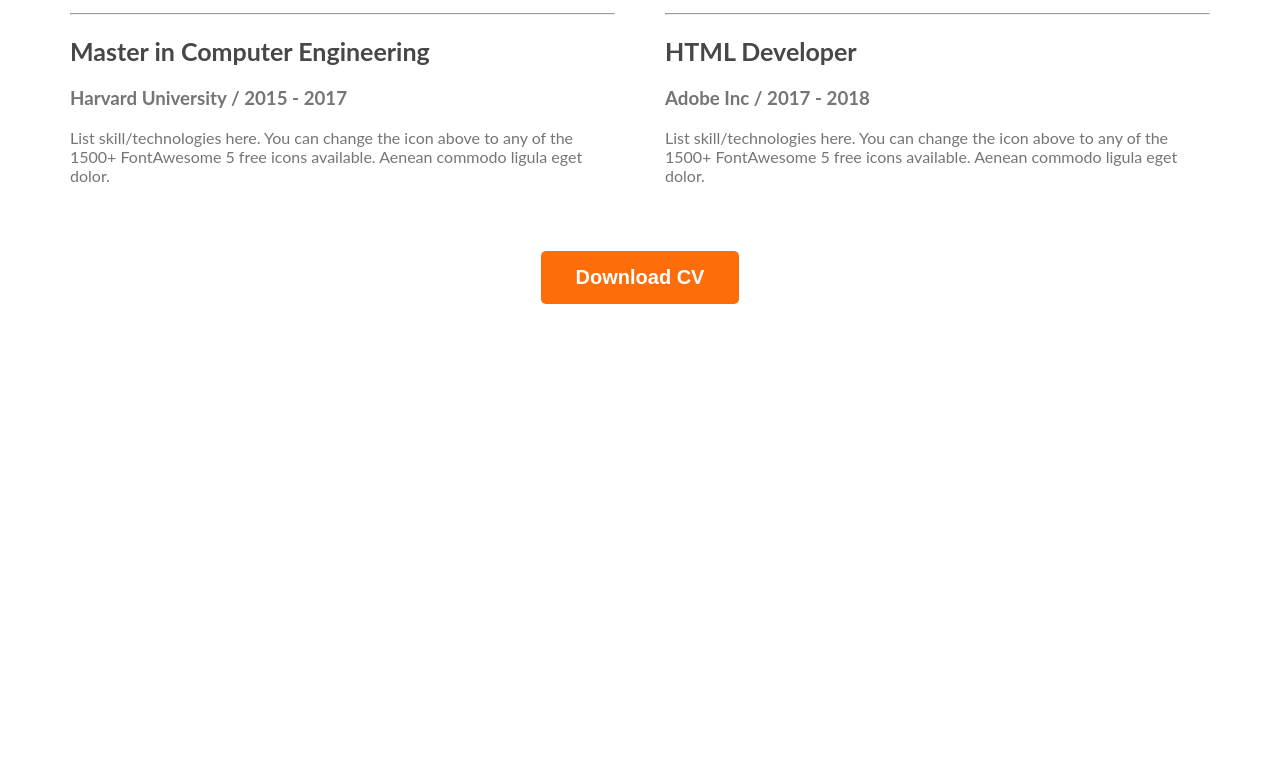
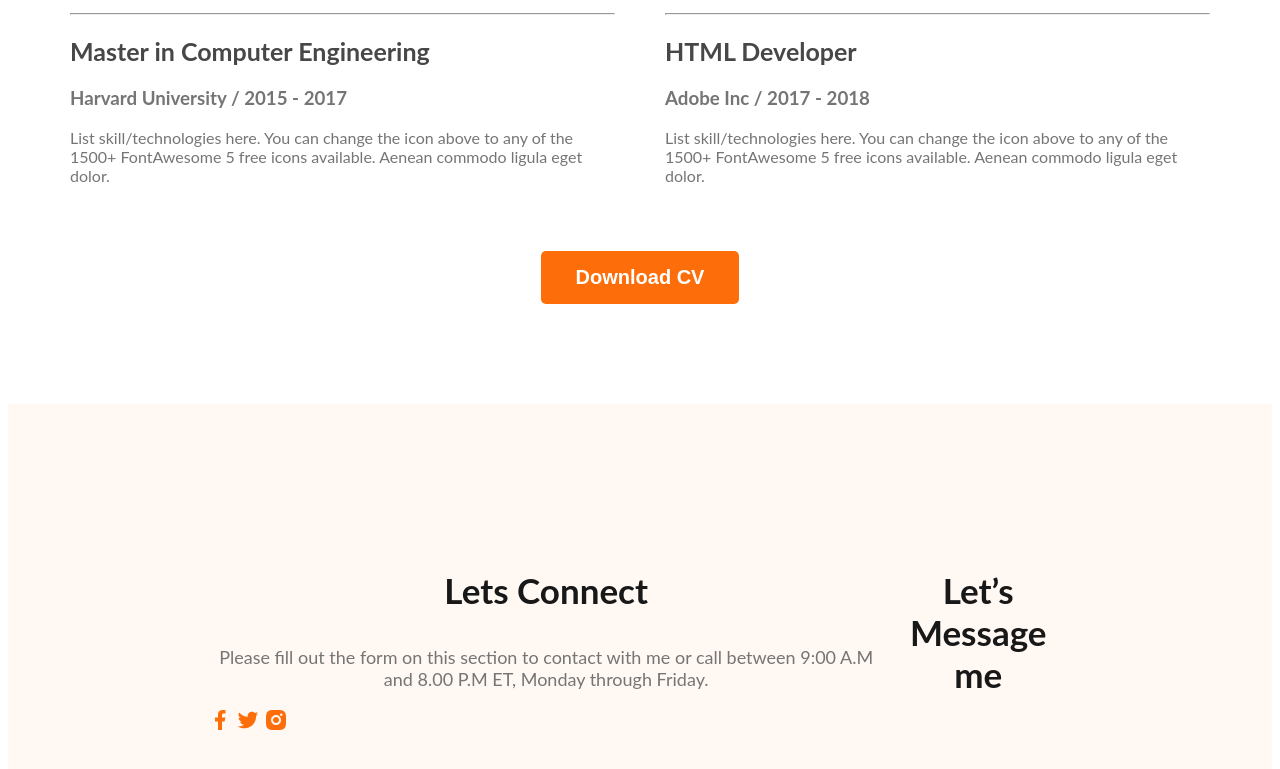
Before and after one commit to azimsarker09/portfolio-, a plain HTML site: page index.html in a window 1280 px wide. Shown: the part 2776-3545 px from the top of the page. Before the commit the page ends 3088 px from the top, so only its background shows below. Drawn offline with Linux system fonts and the light colour scheme.

Commit message:
basic footer

```diff
--- a/index.html
+++ b/index.html
@@ -163,7 +163,20 @@
           </section>
     </main>
     <footer>
+<div class="footer-column">
+    <h3 class="section-title">Lets Connect</h3>
+    <p class="section-description">Please fill out the form on this section to contact with me or call between 9:00 A.M and 8.00 P.M ET,
+    Monday through Friday.</p>
 
+    <div class="social-links">
+       <a href=""><img src="images/icons/facebook.png" alt=""></a>
+       <a href=""><img src="images/icons/twitter.png" alt=""></a>
+       <a href=""><img src="images/icons/insta.png" alt=""></a>
+    </div>
+</div>
+<div class="footer-column">
+    <h3 class="section-title">Let’s Message me</h3>
+</div>
     </footer>
 </body>
 </html>
--- a/styles/portfolio.css
+++ b/styles/portfolio.css
@@ -172,3 +172,13 @@ color: #757575;
     text-align: center;
     margin-top: 50px;
 }
+
+/* Footer Section style  */
+
+footer{
+    display: flex;
+    background: #fff8f3;
+    margin-top: 100px;
+    padding: 130px 200px;
+
+}
```
